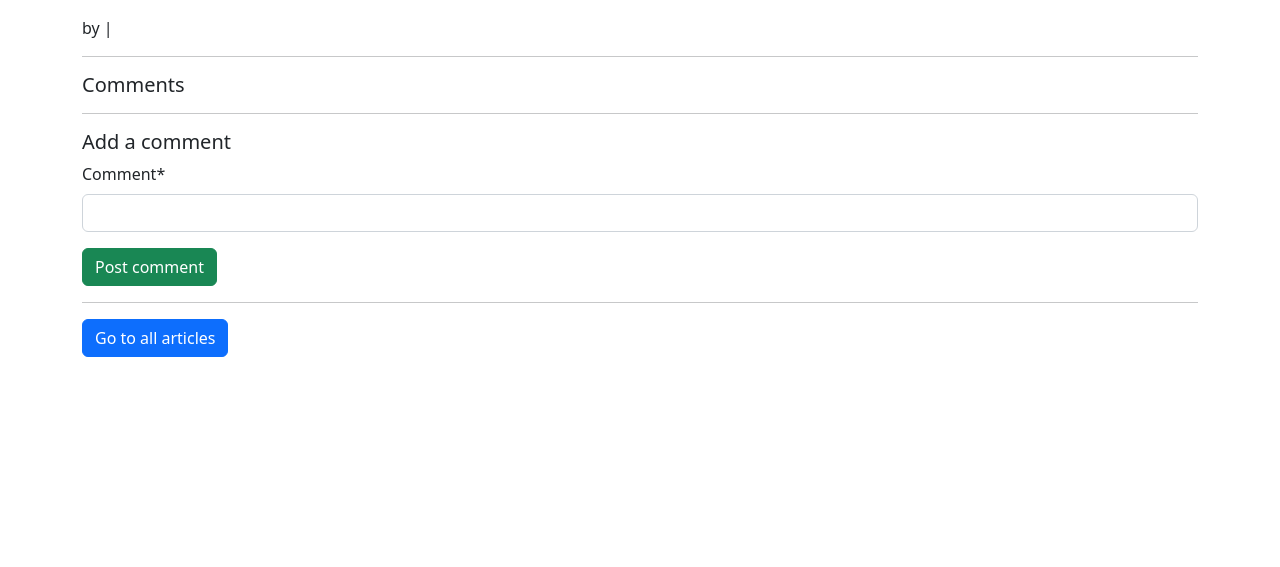
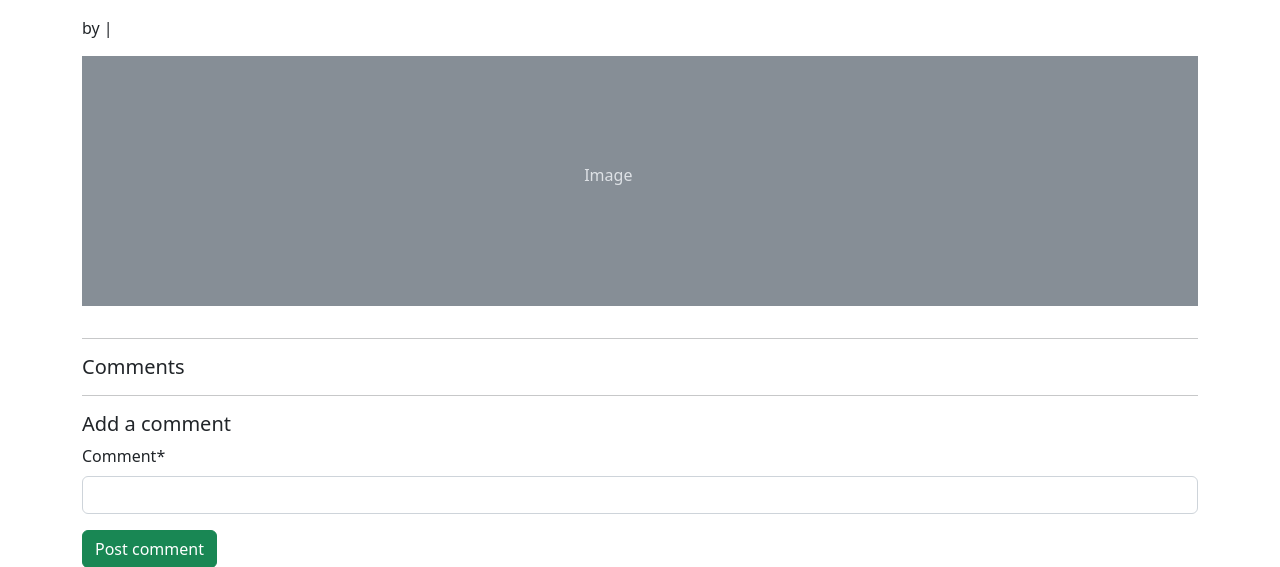
Before and after one commit to LudoTreb/news_paper, a Django app: template articles/templates/article_detail.html in a window 1280 px wide. Shown: the part 57-624 px from the top of the page. Run offline with Django 4.2, Linux system fonts and the light colour scheme; the template is opened without the code that fills it: values that come from a table or form of the project are taken from there, others are empty; parts of the project's set-up code (start-up, migrations or seed data) failed here and were passed over; some libraries are stand-ins or nearby versions.

Commit message:
add image place holder

```diff
--- a/articles/templates/article_detail.html
+++ b/articles/templates/article_detail.html
@@ -6,6 +6,12 @@
 <div class="article-entry">
     <h2>{{ article.title }}</h2>
     <p>by {{ article.author }} | {{ article.date|date:"Y N d" }}</p>
+    <div class="img-fluid pb-3">
+    <svg class="bd-placeholder-img card-img-top" width="100%" height="250" xmlns="http://www.w3.org/2000/svg" role="img" aria-label="Placeholder: Image cap" preserveAspectRatio="xMidYMid slice" focusable="false">
+        <rect width="100%" height="100%" fill="#868e96"></rect>
+        <text x="45%" y="50%" fill="#dee2e6" dy="".3em>Image</text>
+      </svg>
+    </div>
     <p>{{ article.body }}</p>
 </div>
 {% if user.username == article.author.username %}
```
